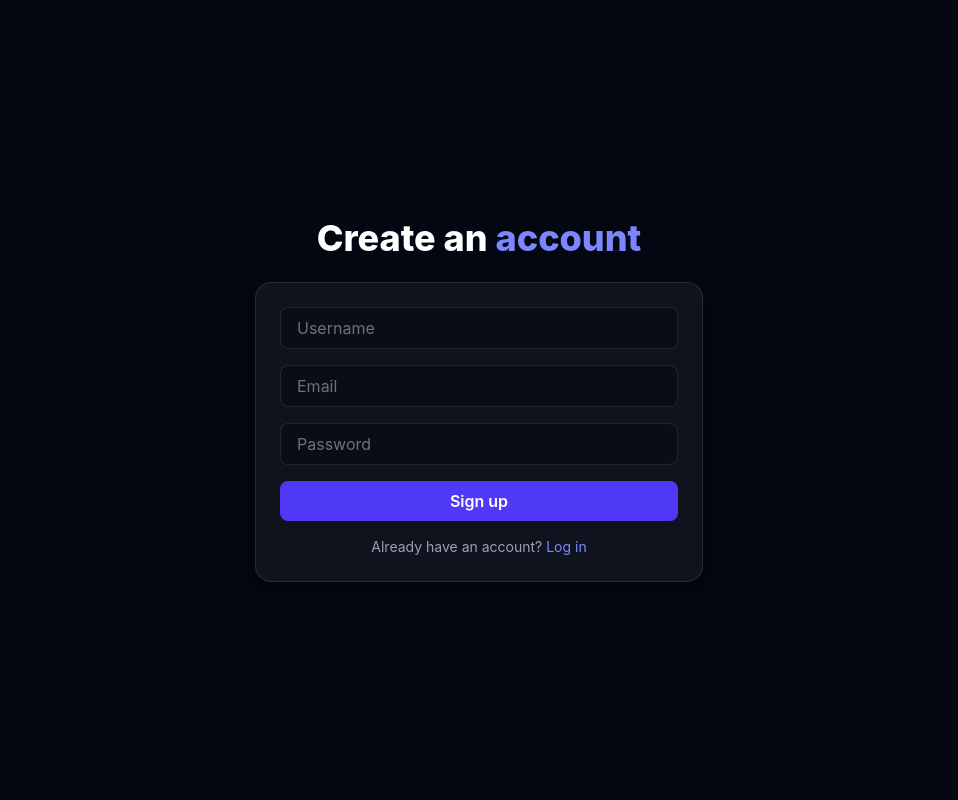
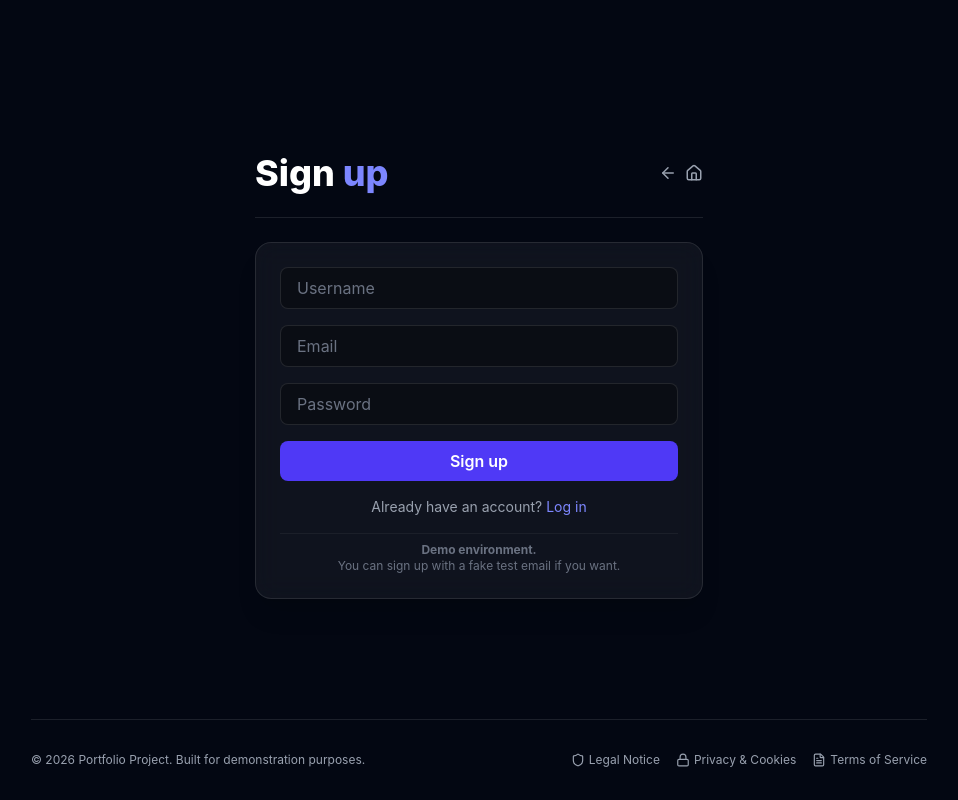
Before and after one commit to Rauul321/url-shortener, a React (Vite) app in the folder frontend/: page /signup in a window 1280 px wide. Shown: the whole page, without its empty margins (161-1119 px from the left). Built offline with nearby package versions, Linux system fonts and the light colour scheme.

Commit message:
Footer and Legal information

```diff
--- a/frontend/src/App.jsx
+++ b/frontend/src/App.jsx
@@ -168,8 +168,8 @@ export default function App() {
               loading={loading}
           />
         } />
-        <Route path="/login" element={<Login onLogin={handleLogin} />} />
-        <Route path="/signup" element={<Signup onSignup={handleSignup} />} />
+        <Route path="/login" element={<Login onLogin={handleLogin} onBackHome={() => navigate('/')} /> } />
+        <Route path="/signup" element={<Signup onSignup={handleSignup} onBackHome={() => navigate('/')} />} />
         <Route path="/dashboard" element={
           <ProtectedRoute token={token}>
             <Dashboard username={user?.username} urls={urls} onBackHome={() => navigate('/')} onDeleteUrl={handleDeleteUrl} onDeleteAccount={handleDeleteAccount}/>
--- a/frontend/src/Home.jsx
+++ b/frontend/src/Home.jsx
@@ -1,32 +1,41 @@
+import { useState } from 'react';
 import UrlForm from "./components/UrlForm.jsx";
-import './index.css'
-import { LogIn, LogOut, LayoutDashboard } from 'lucide-react'
+import './index.css';
+import { LogIn, LogOut, LayoutDashboard, Shield, FileText, Lock, X } from 'lucide-react';
+import Footer from "./components/Footer.jsx";
 
 export default function Home({ token, onLogout, onShortenUrl, onGenerateQr, shortUrl, error, loading }) {
+
+    const [modalContent, setModalContent] = useState(null);
+
     return (
-        <div className="min-h-screen bg-gray-950 flex flex-col items-center justify-center px-4 py-12 sm:px-6 lg:px-8">
-        <div className="w-full max-w-md space-y-8 text-center">
-            <div className="flex items-center justify-between">
+        <div className="min-h-screen bg-gray-950 flex flex-col justify-between px-4 py-8 sm:px-6 lg:px-8">
+            <div className="flex-1 flex items-start sm:items-center justify-center">
+                <div className="w-full max-w-md space-y-8 text-center my-4 sm:my-8">
+
+                    <div className="flex items-center justify-between border-b border-white/10 pb-6">
                         <h2 className="text-4xl font-extrabold tracking-tight text-white sm:text-5xl">
                             <span className="text-indigo-400">URL</span> Shortener
                         </h2>
                         {token ? (
-                    <>
+                            <div className="flex flex-row items-end space-x-4">
                                 <a
                                     href='/dashboard'
                                     className="text-sm text-gray-400 hover:text-white transition"
+                                    title="Dashboard"
                                 >
                                     <LayoutDashboard size={20} />
                                 </a>
                                 <button
                                     onClick={onLogout}
                                     className="text-sm text-gray-400 hover:text-white transition"
+                                    title="Cerrar sesión"
                                 >
                                     <LogOut size={20} />
                                 </button>
-                    </>
+                            </div>
                         ) : (
-                    <a href="/login" className="text-sm text-indigo-400 hover:underline">
+                            <a href="/login" className="text-sm text-indigo-400 hover:underline flex items-center gap-1" title="Iniciar sesión">
                                 <LogIn size={20} />
                             </a>
                         )}
@@ -44,7 +53,7 @@ export default function Home({ token, onLogout, onShortenUrl, onGenerateQr, shor
                         {shortUrl && (
                             <div className="mt-6 p-4 rounded-lg bg-indigo-500/10 border border-indigo-500/20 text-left">
                                 <label className="block text-xs font-semibold text-indigo-400 uppercase tracking-wider">
-                            Your short URL is ready!
+                                    ¡Tu URL acortada está lista!
                                 </label>
                                 <div className="mt-2 flex items-center justify-between gap-2 bg-black/30 p-2 rounded border border-white/5">
                                     <a
@@ -56,13 +65,13 @@ export default function Home({ token, onLogout, onShortenUrl, onGenerateQr, shor
                                         {shortUrl}
                                     </a>
                                     <button
-                                onClick={() => { navigator.clipboard.writeText(shortUrl); alert('Copied!') }}
+                                        onClick={() => { navigator.clipboard.writeText(shortUrl); alert('¡Copiado!'); }}
                                         className="px-3 py-2 bg-indigo-600 hover:bg-indigo-500 text-white text-xs font-semibold rounded transition"
                                     >
-                                Copy
+                                        Copiar
                                     </button>
                                     <button
-                                onClick={() => { const code = shortUrl.split('/').pop(); onGenerateQr(code) }}
+                                        onClick={() => { const code = shortUrl.split('/').pop(); onGenerateQr(code); }}
                                         className="flex items-center justify-center w-8 h-8 rounded-full bg-indigo-600 hover:bg-indigo-500 text-white shadow-md transition-all duration-200"
                                         title="Generar QR"
                                     >
@@ -87,5 +96,8 @@ export default function Home({ token, onLogout, onShortenUrl, onGenerateQr, shor
                     </div>
                 </div>
             </div>
-    )
+
+            <Footer />
+        </div>
+    );
 }
--- /dev/null
+++ b/frontend/src/components/Footer.jsx
@@ -0,0 +1,87 @@
+import { useState } from 'react';
+import { Shield, Lock, FileText, X } from 'lucide-react';
+
+export default function Footer() {
+    const [modalContent, setModalContent] = useState(null);
+
+    return (
+        <>
+            <footer className="w-full max-w-4xl mx-auto pt-8 border-t border-white/10 text-center">
+                <div className="flex flex-col sm:flex-row items-center justify-between gap-4 text-xs text-gray-400">
+                    <p>© {new Date().getFullYear()} Portfolio Project. Built for demonstration purposes.</p>
+
+                    <div className="flex flex-wrap items-center justify-center gap-4">
+                        <button
+                            onClick={() => setModalContent('legal')}
+                            className="hover:text-indigo-400 transition flex items-center gap-1"
+                        >
+                            <Shield size={14} /> Legal Notice
+                        </button>
+                        <button
+                            onClick={() => setModalContent('privacy')}
+                            className="hover:text-indigo-400 transition flex items-center gap-1"
+                        >
+                            <Lock size={14} /> Privacy & Cookies
+                        </button>
+                        <button
+                            onClick={() => setModalContent('terms')}
+                            className="hover:text-indigo-400 transition flex items-center gap-1"
+                        >
+                            <FileText size={14} /> Terms of Service
+                        </button>
+                    </div>
+                </div>
+            </footer>
+
+            {/* LEGAL MODAL */}
+            {modalContent && (
+                <div className="fixed inset-0 bg-black/70 backdrop-blur-sm flex items-center justify-center p-4 z-50">
+                    <div className="bg-gray-900 border border-white/10 p-6 rounded-2xl max-w-lg w-full max-h-[80vh] overflow-y-auto text-left shadow-2xl relative">
+                        <button
+                            onClick={() => setModalContent(null)}
+                            className="absolute top-4 right-4 text-gray-400 hover:text-white transition"
+                        >
+                            <X size={20} />
+                        </button>
+
+                        {modalContent === 'legal' && (
+                            <div className="space-y-3 text-sm text-gray-300">
+                                <h3 className="text-lg font-bold text-white flex items-center gap-2">
+                                    <Shield className="text-indigo-400" size={18} /> Legal Notice
+                                </h3>
+                                <p>This website is an <strong>open-source project and personal portfolio</strong> with no profit motive or commercial activity.</p>
+                                <p>The service is provided "as is" exclusively for technical demonstration of full-stack development capabilities.</p>
+                                <p>Developer / Support contact: <span className="text-indigo-400">rrosador28@gmail.com</span></p>
+                            </div>
+                        )}
+
+                        {modalContent === 'privacy' && (
+                            <div className="space-y-3 text-sm text-gray-300">
+                                <h3 className="text-lg font-bold text-white flex items-center gap-2">
+                                    <Lock className="text-indigo-400" size={18} /> Privacy & Cookies
+                                </h3>
+                                <p><strong>Data Processing:</strong> User accounts only store your email address and a securely hashed version of your password for authentication purposes.</p>
+                                <p><strong>Cookies:</strong> This website only uses <em>strictly necessary technical session cookies</em> to verify requests from logged-in users. We do not use third-party tracking or analytics cookies.</p>
+                                <p>You can request the deletion of your test account at any time by contacting us via email.</p>
+                            </div>
+                        )}
+
+                        {modalContent === 'terms' && (
+                            <div className="space-y-3 text-sm text-gray-300">
+                                <h3 className="text-lg font-bold text-white flex items-center gap-2">
+                                    <FileText className="text-indigo-400" size={18} /> Terms of Service
+                                </h3>
+                                <p>It is strictly prohibited to use this URL shortener to create links pointing to:</p>
+                                <ul className="list-disc list-inside space-y-1 text-xs text-gray-400 pl-2">
+                                    <li>Phishing, malware, or malicious content websites.</li>
+                                    <li>Illegal material, hate speech, or bulk SPAM.</li>
+                                </ul>
+                                <p>The administrator reserves the right to <strong>delete without prior notice</strong> any URL or account that violates these rules or compromises server security.</p>
+                            </div>
+                        )}
+                    </div>
+                </div>
+            )}
+        </>
+    );
+}
--- a/frontend/src/components/Login.jsx
+++ b/frontend/src/components/Login.jsx
@@ -1,7 +1,9 @@
 import { useState } from 'react'
+import {ArrowLeft, Home} from "lucide-react";
+import Footer from "./Footer.jsx";
 
 
-export default function Login({onLogin}) {
+export default function Login({onLogin, onBackHome}) {
     const [email, setEmail] = useState('')
     const [passwd, setPasswd] = useState('')
     const [error, setError] = useState('')
@@ -39,11 +41,22 @@ export default function Login({onLogin}) {
     }
 
     return (
-        <div className="min-h-screen bg-gray-950 flex flex-col items-center justify-center px-4">
+        <div className="min-h-screen bg-gray-950 flex flex-col justify-between items-start sm:items-center px-4 py-12 sm:px-6 lg:px-8">
             <div className="w-full max-w-md space-y-6">
-                <h2 className="text-4xl font-extrabold text-white text-center">
-                    Log <span className={"text-indigo-400"}>in</span>
-                </h2>
+                <div className="flex justify-between items-center border-b border-white/10 pb-6">
+
+                    <h2 className="text-4xl font-extrabold text-white text-center">
+                        Log <span className={"text-indigo-400"}>in</span>
+                    </h2>
+
+                    <button
+                        onClick={onBackHome}
+                        className="flex items-center gap-2 text-sm text-gray-400 hover:text-white transition"
+                    >
+                        <ArrowLeft size={18}/> <Home size={18}/>
+                    </button>
+
+                </div>
 
                 <div className={"bg-white/5 p-6 rounded-2xl border border-white/10 shadow-xl space-y-4"}>
                     <input
@@ -80,8 +93,13 @@ export default function Login({onLogin}) {
                         Don't have an account?{' '}
                         <a href="/signup" className="text-indigo-400 hover_underline"> Sign up</a>
                     </p>
+
+                    <p className={"text-center text-sm text-gray-600"}>
+                        <strong>Demo environment.</strong> <br/> You can sign up with a fake test email if you want.
+                    </p>
                 </div>
             </div>
+            <Footer />
         </div>
     )
 }
--- a/frontend/src/components/Signup.jsx
+++ b/frontend/src/components/Signup.jsx
@@ -1,11 +1,14 @@
 import { useState } from 'react'
+import { ArrowLeft, Home, Shield, FileText, Lock, X } from "lucide-react";
+import Footer from "./Footer.jsx";
 
-export default function Signup({onSignup}) {
+export default function Signup({ onSignup, onBackHome }) {
     const [username, setUsername] = useState('')
     const [email, setEmail] = useState('')
     const [passwd, setPasswd] = useState('')
     const [error, setError] = useState('')
     const [loading, setLoading] = useState(false)
+    const [modalContent, setModalContent] = useState(null)
 
     const handleSubmit = async () => {
         setLoading(true)
@@ -14,17 +17,17 @@ export default function Signup({onSignup}) {
         try {
             const response = await fetch('http://localhost:3000/signup', {
                 method: 'POST',
-                headers: {'Content-Type': 'application/json'},
+                headers: { 'Content-Type': 'application/json' },
                 body: JSON.stringify({ username, email, passwd })
             })
 
-            if(!response.ok) {
+            if (!response.ok) {
                 const msg = await response.text()
                 throw new Error(msg)
             }
 
             onSignup()
-        } catch(err) {
+        } catch (err) {
             setError(err.message)
         } finally {
             setLoading(false)
@@ -32,19 +35,32 @@ export default function Signup({onSignup}) {
     }
 
     return (
-        <div className="min-h-screen bg-gray-950 flex flex-col items-center justify-center px-4">
-            <div className="w-full max-w-md space-y-6">
+        <div className="min-h-screen bg-gray-950 flex flex-col justify-between px-4 py-6 sm:py-8 sm:px-6 lg:px-8">
+            {/* Main Content Area */}
+            <div className="flex-1 flex items-start sm:items-center justify-center">
+                <div className="w-full max-w-md space-y-6 my-4 sm:my-8">
+
+                    <div className="flex items-center justify-between border-b border-white/10 pb-6">
                         <h2 className="text-4xl font-extrabold text-white text-center">
-                    Create an <span className={"text-indigo-400"}>account</span>
+                            Sign <span className="text-indigo-400">up</span>
                         </h2>
 
-                <div className={"bg-white/5 p-6 rounded-2xl border border-white/10 shadow-xl space-y-4"}>
+                        <button
+                            onClick={onBackHome}
+                            className="flex items-center gap-2 text-sm text-gray-400 hover:text-white transition"
+                            title="Go back home"
+                        >
+                            <ArrowLeft size={18} /> <Home size={18} />
+                        </button>
+                    </div>
+
+                    <div className="bg-white/5 p-6 rounded-2xl border border-white/10 shadow-xl space-y-4 backdrop-blur-md">
                         <input
-                        type={"text"}
-                        placeholder={"Username"}
+                            type="text"
+                            placeholder="Username"
                             value={username}
                             onChange={e => setUsername(e.target.value)}
-                        className={"w-full px-4 py-2 rounded-lg bg-black/30 border border-white/10 text-white placeholder-gray-500 focus:outline-none focus:ring-2 focus:ring-indigo-500"}
+                            className="w-full px-4 py-2 rounded-lg bg-black/30 border border-white/10 text-white placeholder-gray-500 focus:outline-none focus:ring-2 focus:ring-indigo-500"
                         />
                         <input
                             type="email"
@@ -63,7 +79,7 @@ export default function Signup({onSignup}) {
                         />
 
                         {error && (
-                        <p className={"text-sm text-red-400 bg-red-500/10 py-2 px-3 rounded-md border border-red-500/20"}>
+                            <p className="text-sm text-red-400 bg-red-500/10 py-2 px-3 rounded-md border border-red-500/20">
                                 {error}
                             </p>
                         )}
@@ -71,17 +87,24 @@ export default function Signup({onSignup}) {
                         <button
                             onClick={handleSubmit}
                             disabled={loading}
-                        className={"w-full py-2 px-4 bg-indigo-600 hover:bg-indigo-500 text-white font-semibold rounded-lg transition disabled:opacity-50"}
+                            className="w-full py-2 px-4 bg-indigo-600 hover:bg-indigo-500 text-white font-semibold rounded-lg transition disabled:opacity-50"
                         >
                             {loading ? 'Creating account...' : 'Sign up'}
                         </button>
 
-                    <p className={"text-center text-sm text-gray-400"}>
+                        <p className="text-center text-sm text-gray-400">
                             Already have an account?{' '}
-                        <a href="/login" className="text-indigo-400 hover_underline"> Log in</a>
+                            <a href="/login" className="text-indigo-400 hover:underline">Log in</a>
+                        </p>
+
+                        <p className="text-center text-xs text-gray-500 pt-2 border-t border-white/5">
+                            <strong>Demo environment.</strong> <br /> You can sign up with a fake test email if you want.
                         </p>
                     </div>
                 </div>
             </div>
+
+            <Footer />
+        </div>
     )
 }
```
Also changed, not shown: 2 other files (tests, documents, lock files or other folders). Lines whose indentation alone changed are shown as unchanged.
